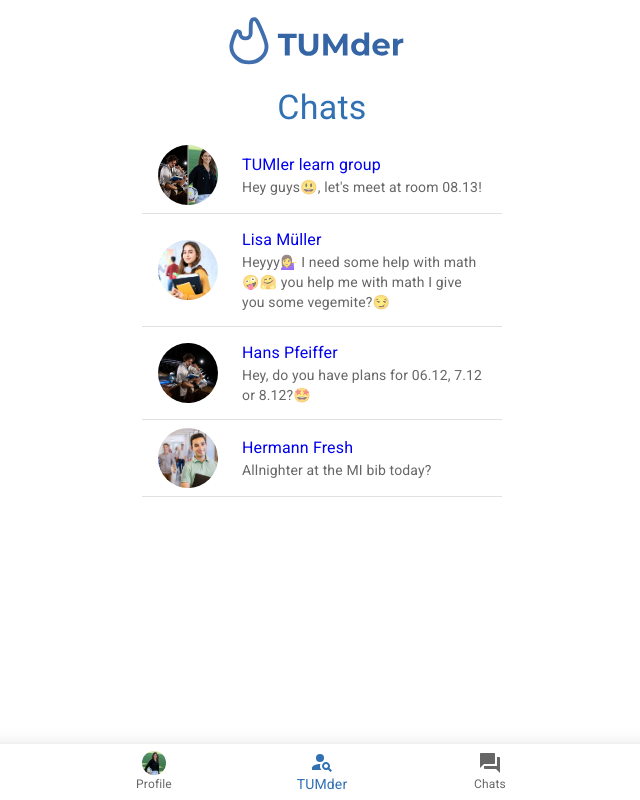
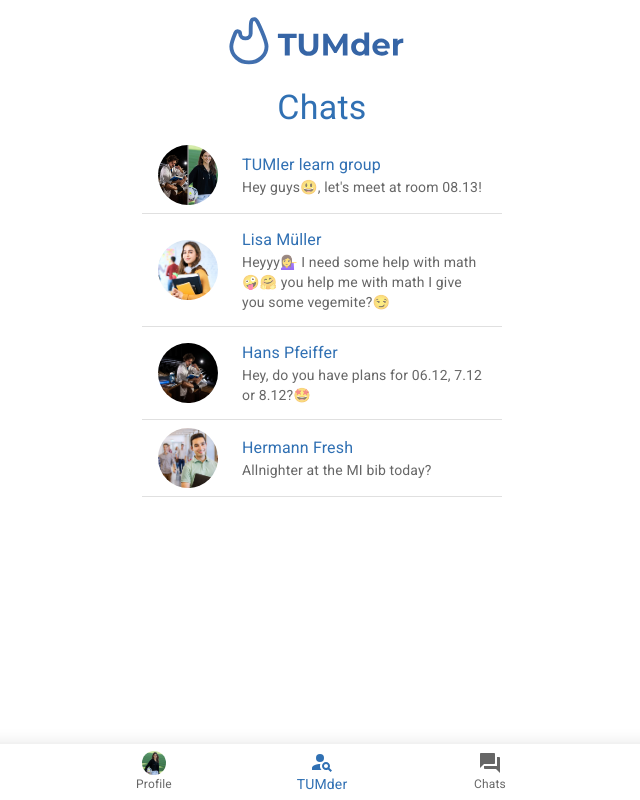
Before and after one commit to AleMer97/TUMder, a React (Create React App) app in the folder create-react-app/: page /chats in a window 1280 px wide. Shown: the whole page, without its empty margins (318-958 px from the left). Built offline with nearby package versions, Linux system fonts and the light colour scheme.

Commit message:
nicer chats

```diff
--- a/create-react-app/src/pages/Chats.js
+++ b/create-react-app/src/pages/Chats.js
@@ -14,20 +14,36 @@ import { chats } from "../data";
 
 export default function Chats() {
   return (
-    <Grid container alignItems='center' direction='column'>
+    <Grid container alignItems="center" direction="column">
       <Typography sx={{ color: "#3070B3" }} variant="h4">
         Chats
       </Typography>
       <List sx={{ width: "100%", maxWidth: 360, bgcolor: "background.paper" }}>
         {chats.map((chat) => (
-          <ListItem divider key={chat.display} component={Link} to='/chattest.html' target="_blank" rel="noopener noreferrer">
+          <ListItem
+            divider
+            key={chat.display}
+            component={Link}
+            to="/chattest.html"
+            target="_blank"
+            rel="noopener noreferrer"
+          >
             <ListItemAvatar>
               <Avatar
                 src={chat.image}
                 sx={{ width: 60, height: 60, marginRight: 3 }}
               />
             </ListItemAvatar>
-            <ListItemText primary={chat.name} secondary={chat.display} />
+            <ListItemText
+              sx={{
+                border: "none",
+                outline: "none",
+                textDecoration: "none",
+                color: "#3070B3",
+              }}
+              primary={chat.name}
+              secondary={chat.display}
+            />
           </ListItem>
         ))}
       </List>
```
